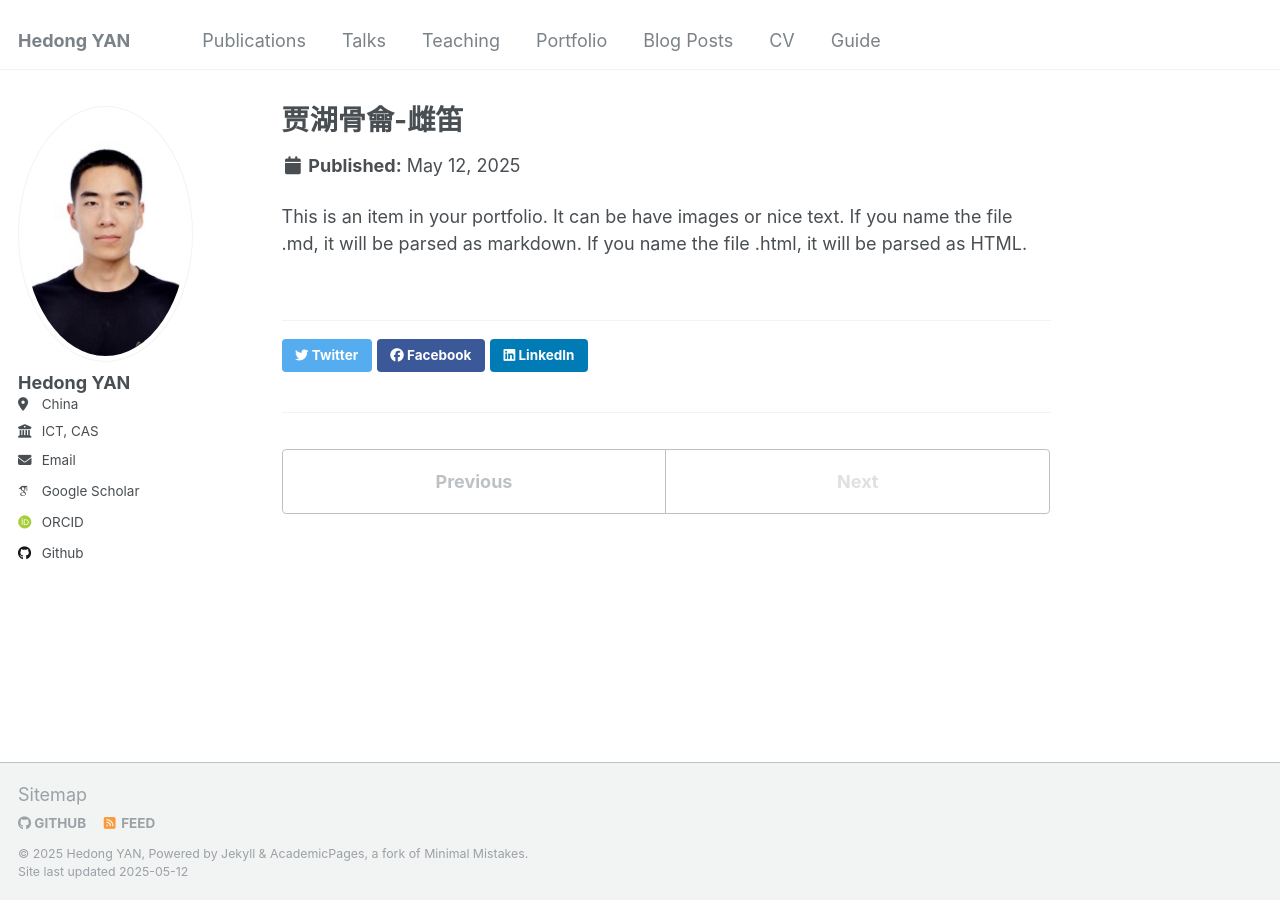
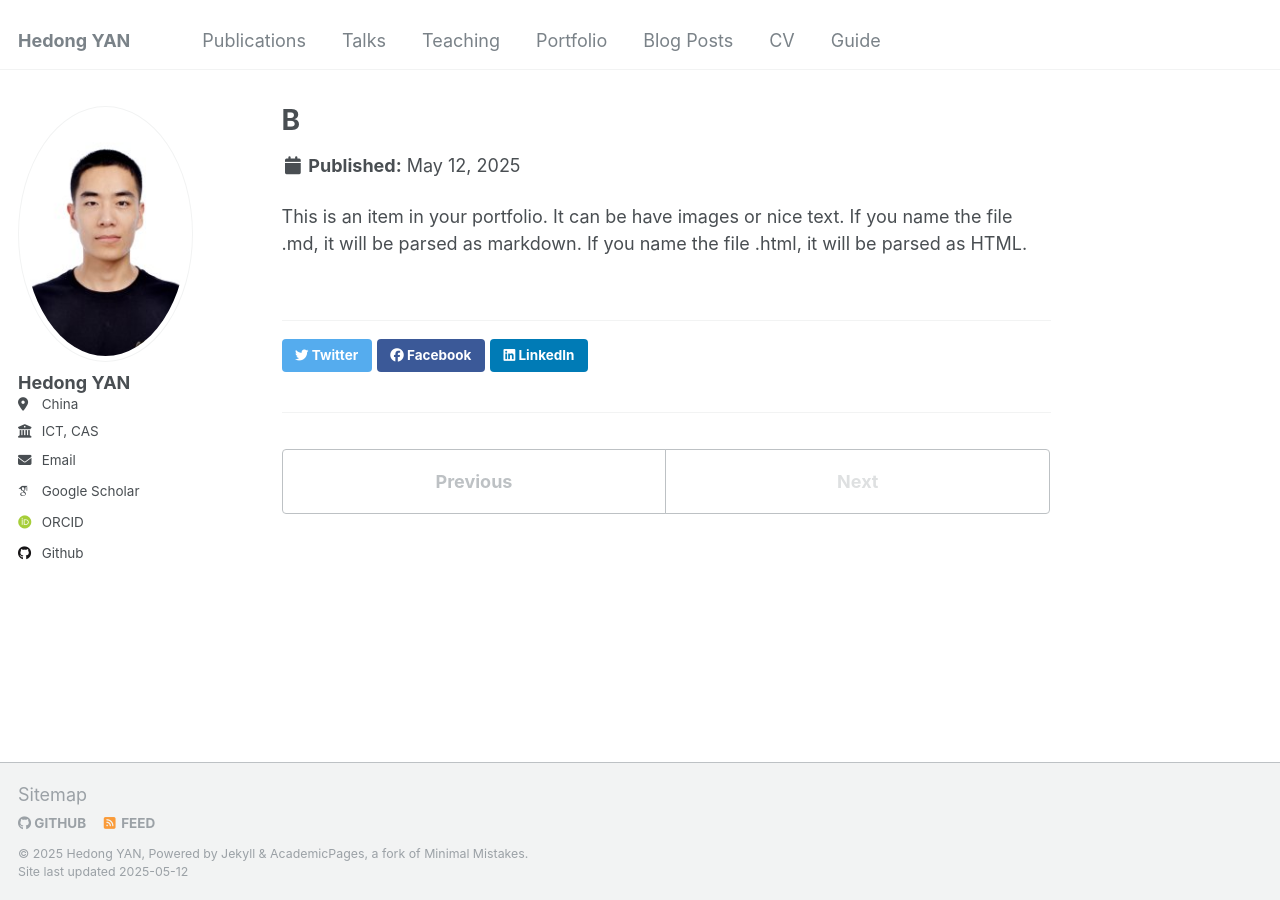
Before and after one commit to hedongyan/hedongyan.github.io, a Jekyll site: the page built from _portfolio/portfolio-2.html, in a window 1280 px wide. Built offline with Jekyll 4.4.1, drawn with Linux system fonts in a browser that asks for light colours; some web fonts are replaced.

Commit message:
UPDATE PORTFOLIO

```diff
--- a/_portfolio/portfolio-2.html
+++ b/_portfolio/portfolio-2.html
@@ -1,6 +1,6 @@
 ---
-title: "贾湖骨龠-雌笛"
-excerpt: "Global mtDNA Table and Geographical Characteristics (...-female-female-female-...) <br/><img src='/images/500x300.png'>"
+title: "B"
+excerpt: "<br/><img src='/images/500x300.png'>"
 collection: portfolio
 ---
 
```
